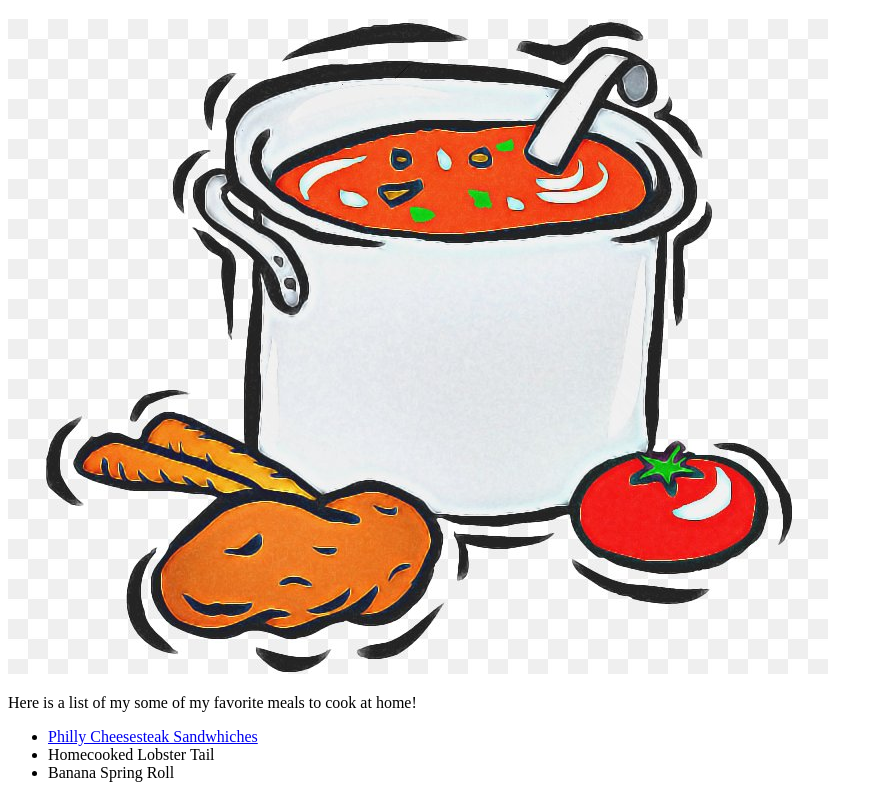
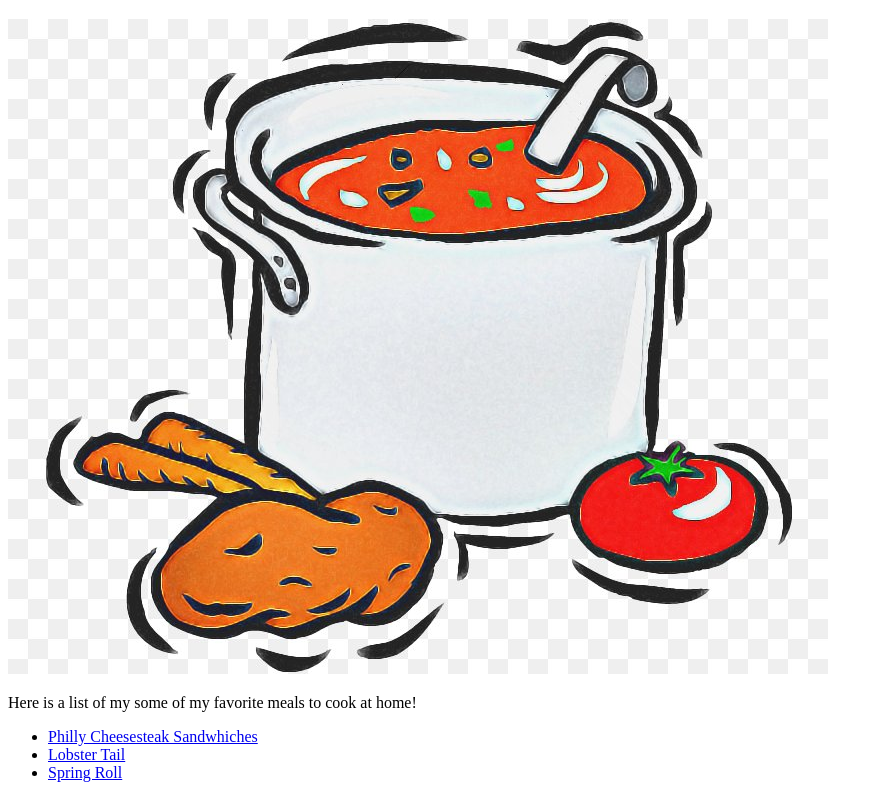
Before and after one commit to michaeltompkinspeaksrc/odin-recipes, a plain HTML site: page index.html in a window 1280 px wide. Shown: the part 61-859 px from the top of the page, without its empty margins (0-883 px from the left). Drawn offline with Linux system fonts and the light colour scheme.

Commit message:
lobster page complete

```diff
--- a/index.html
+++ b/index.html
@@ -13,9 +13,9 @@
     <p>Here is a list of my some of my favorite meals to cook at home!</p>
 
     <ul>
-        <li><a href="philly-cheese.html">Philly Cheesesteak Sandwhiches</a></li>
-        <li>Homecooked Lobster Tail</li>
-        <li>Banana Spring Roll</li>
+        <li> <a href="./recipes/philly-cheese.html">Philly Cheesesteak Sandwhiches</a></li>
+        <li> <a href="./recipes/lobster.html">Lobster Tail</a></li>
+        <li> <a href="./recipes/spring-roll.html">Spring Roll</a></li>
     </ul>
 </body>
 
```
Also changed, not shown: images/lobster-pic.jpeg (added).
